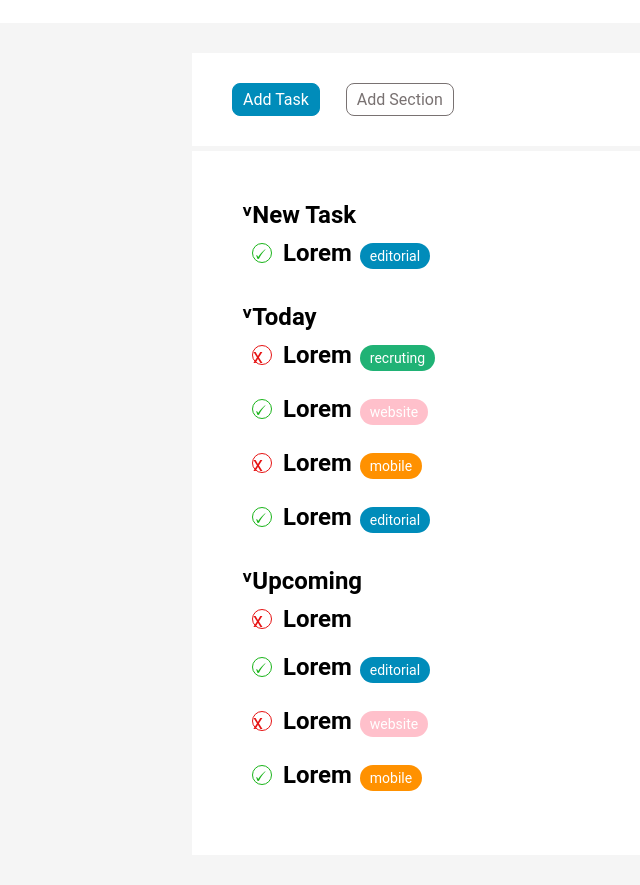
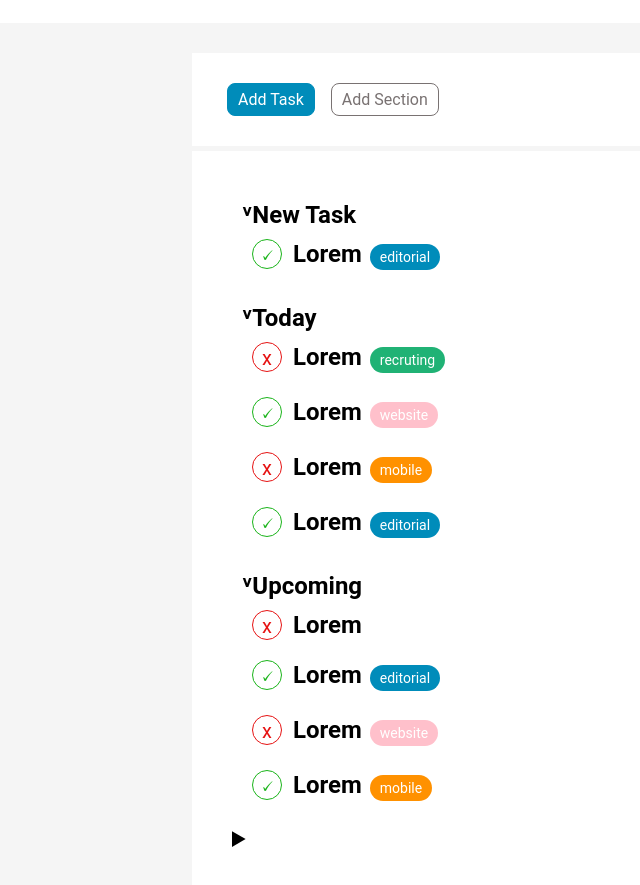
Before and after one commit to LuongoAndrea/html-css-toboolist, a plain HTML site: page index.html in a window 1280 px wide. Shown: the part 77-962 px from the top of the page, without its empty margins (0-640 px from the left). Before the commit the page ends 932 px from the top, so only its background shows below. Drawn offline with Linux system fonts and the light colour scheme.

Commit message:
correzione

```diff
--- a/css/style.css
+++ b/css/style.css
@@ -37,7 +37,7 @@ nav>.button{
         text-decoration: none;
         display: inline-block;
         font-size: 16px;
-        margin: 20px 10px;
+        margin: 20px 5px;
         cursor: pointer;
         border-radius: 8px;
         border: 1px solid #008CBA;
@@ -72,12 +72,13 @@ li>div, h4{
 /* spunte */
 div.segno{
     border: solid 1px;
-    width: 20px;
-    height: 20px;
+    width: 30px;
+    height: 30px;
     font-size: 20px;
-    border-radius: 100%;
+    border-radius: 50%;
     margin-right: 5px;
-    line-height: 20px;
+    line-height: 30px;
+    text-align: center;
 }
 div.spunta{
     color: rgb(26, 180, 26);
--- a/index.html
+++ b/index.html
@@ -1,10 +1,12 @@
 <!DOCTYPE html>
 <html lang="it">
 <head>
-    <link rel="stylesheet" href="css/style.css">
+
     <meta charset="UTF-8">
     <meta http-equiv="X-UA-Compatible" content="IE=edge">
     <meta name="viewport" content="width=device-width, initial-scale=1.0">
+    <link rel="stylesheet" href="https://cdnjs.cloudflare.com/ajax/libs/font-awesome/6.2.0/css/all.min.css" integrity="sha512-xh6O/CkQoPOWDdYTDqeRdPCVd1SpvCA9XXcUnZS2FmJNp1coAFzvtCN9BmamE+4aHK8yyUHUSCcJHgXloTyT2A==" crossorigin="anonymous" referrerpolicy="no-referrer" />
+    <link rel="stylesheet" href="css/style.css">
     <title>To Do List</title>
 </head>
 <body>
@@ -81,6 +83,10 @@
                     </ul>
                 </li>
             </ul>
+            <details>
+                <summary></summary>
+            </details>
         </main>
+
 </body>
 </html>
```
